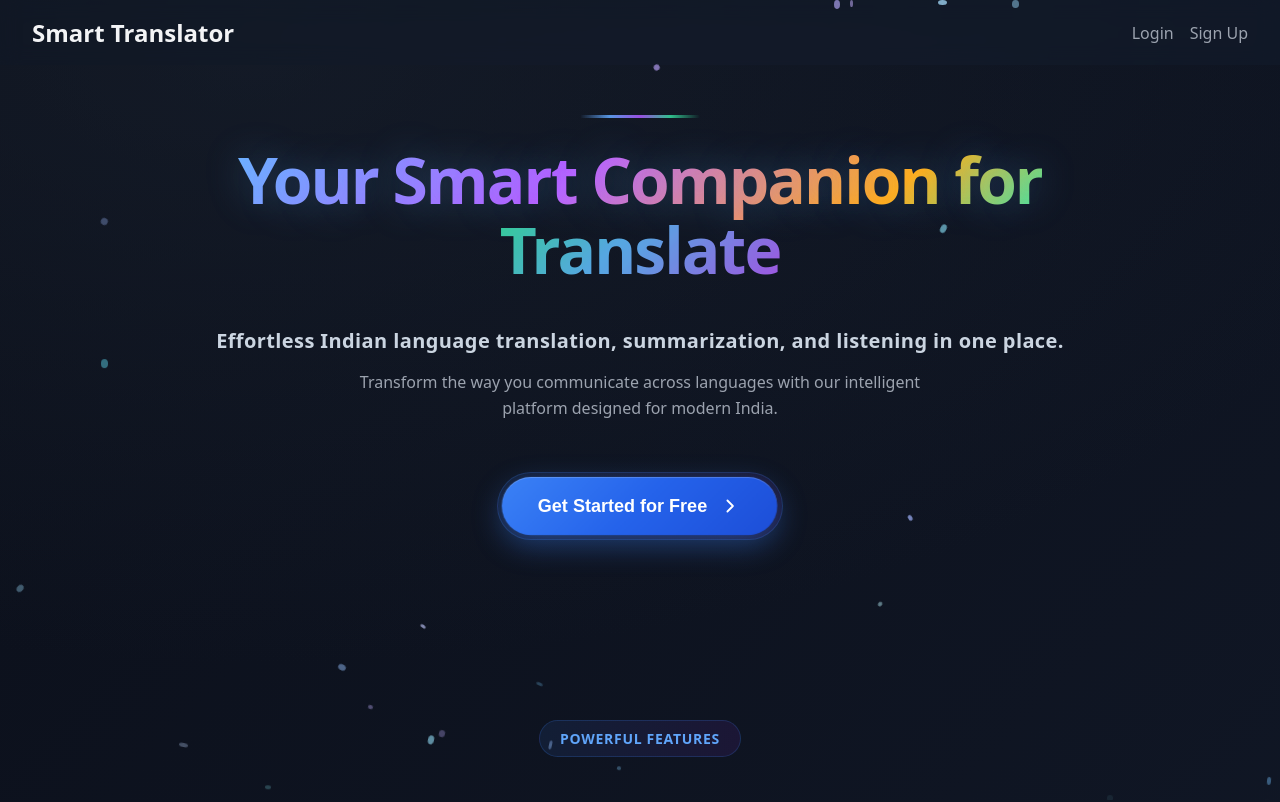
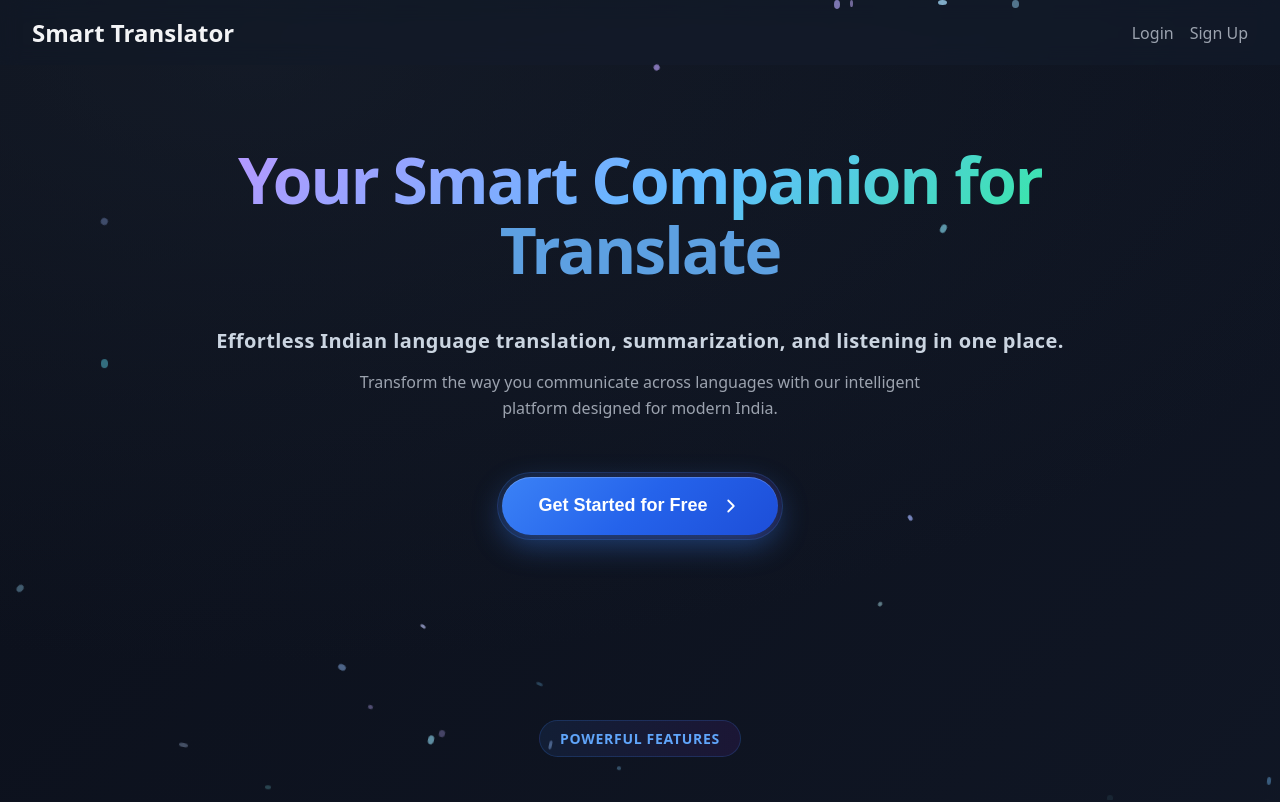
Before and after one commit to Gokila-S/smart-translate, a React (Vite) app in the folder client/: page / in a window 1280 px wide. Shown: the top 802 px of the page. Built offline with nearby package versions, Linux system fonts and the light colour scheme.

Commit message:
style: update hero gradient and fix button hover lag

```diff
--- a/client/src/pages/LandingPage.jsx
+++ b/client/src/pages/LandingPage.jsx
@@ -188,18 +188,7 @@ const LandingPage = () => {
             position: 'relative',
             marginBottom: '32px'
           }}>
-            <div style={{
-              content: '',
-              position: 'absolute',
-              top: '-30px',
-              left: '50%',
-              transform: 'translateX(-50%)',
-              width: '120px',
-              height: '3px',
-              background: 'linear-gradient(90deg, transparent, #60a5fa, #a855f7, #34d399, transparent)',
-              borderRadius: '2px',
-              opacity: 0.9
-            }} />
+
 
             <h1 style={{
               fontSize: 'clamp(36px, 5vw, 72px)',
@@ -209,11 +198,10 @@ const LandingPage = () => {
               lineHeight: '1.1'
             }} className="animate-glow">
               <span style={{
-                background: 'linear-gradient(135deg, #60a5fa 0%, #a855f7 40%, #f59e0b 80%, #34d399 100%)',
+                background: 'linear-gradient(135deg, #a78bfa 0%, #60a5fa 50%, #34d399 100%)',
                 WebkitBackgroundClip: 'text',
                 backgroundClip: 'text',
-                WebkitTextFillColor: 'transparent',
-                textShadow: '0 0 40px rgba(96, 165, 250, 0.3)'
+                WebkitTextFillColor: 'transparent'
               }}>
                 Your Smart Companion for{' '}
               </span>
@@ -228,10 +216,7 @@ const LandingPage = () => {
                 <span
                   key={tickerText}
                   style={{
-                    background: 'linear-gradient(135deg, #34d399 0%, #60a5fa 50%, #a855f7 100%)',
-                    WebkitBackgroundClip: 'text',
-                    backgroundClip: 'text',
-                    WebkitTextFillColor: 'transparent',
+                    color: '#60a5fa',
                     display: 'inline-block',
                     minWidth: '280px',
                     textAlign: 'center',
@@ -292,13 +277,12 @@ const LandingPage = () => {
                 position: 'relative',
                 overflow: 'hidden'
               }}
-              className="animate-pulse"
               onMouseOver={(e) => {
-                e.target.style.transform = 'translateY(-6px) scale(1.05)';
-                e.target.style.boxShadow = '0 20px 50px rgba(59, 130, 246, 0.6), inset 0 1px 0 rgba(255, 255, 255, 0.3)';
+                e.target.style.transform = 'translateY(-2px)';
+                e.target.style.boxShadow = '0 12px 35px rgba(59, 130, 246, 0.5)';
               }}
               onMouseOut={(e) => {
-                e.target.style.transform = 'translateY(0) scale(1)';
+                e.target.style.transform = 'translateY(0)';
                 e.target.style.boxShadow = '0 10px 30px rgba(59, 130, 246, 0.4), inset 0 1px 0 rgba(255, 255, 255, 0.2)';
               }}>
               <span style={{
```
